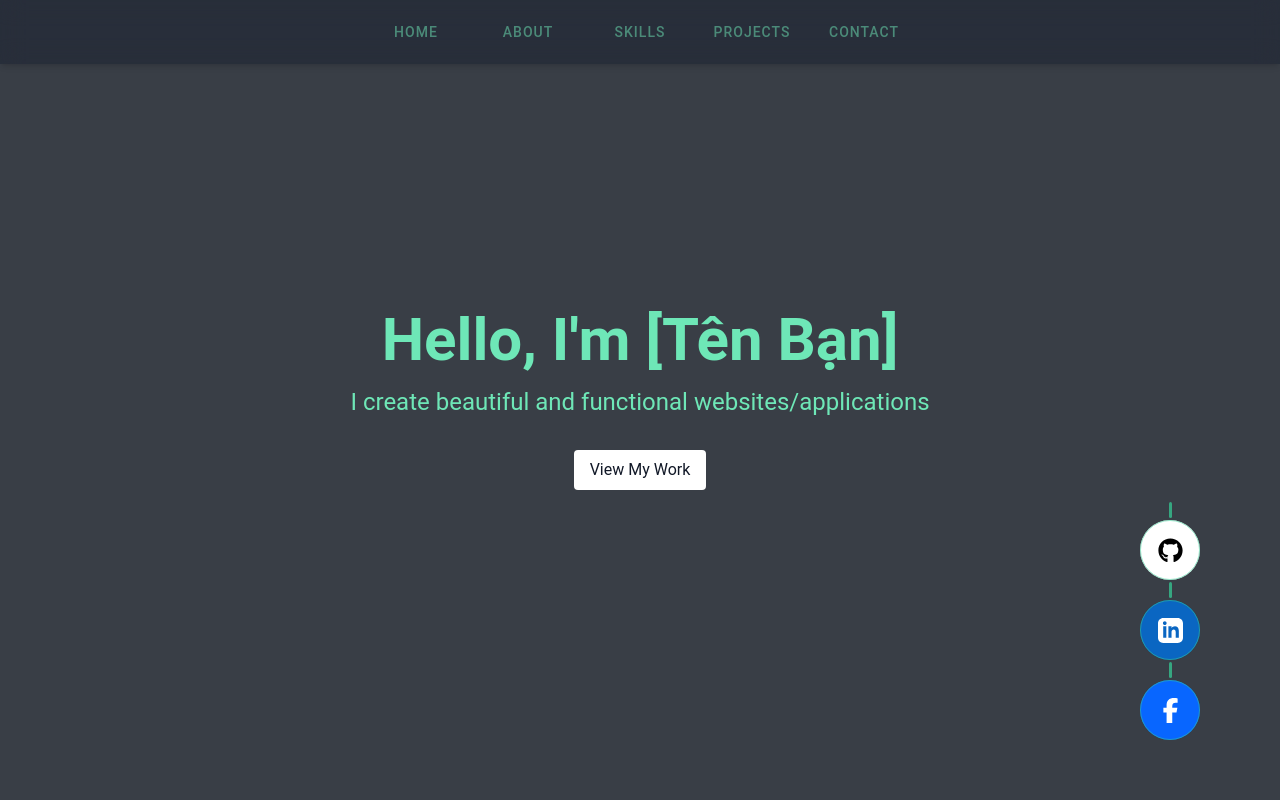
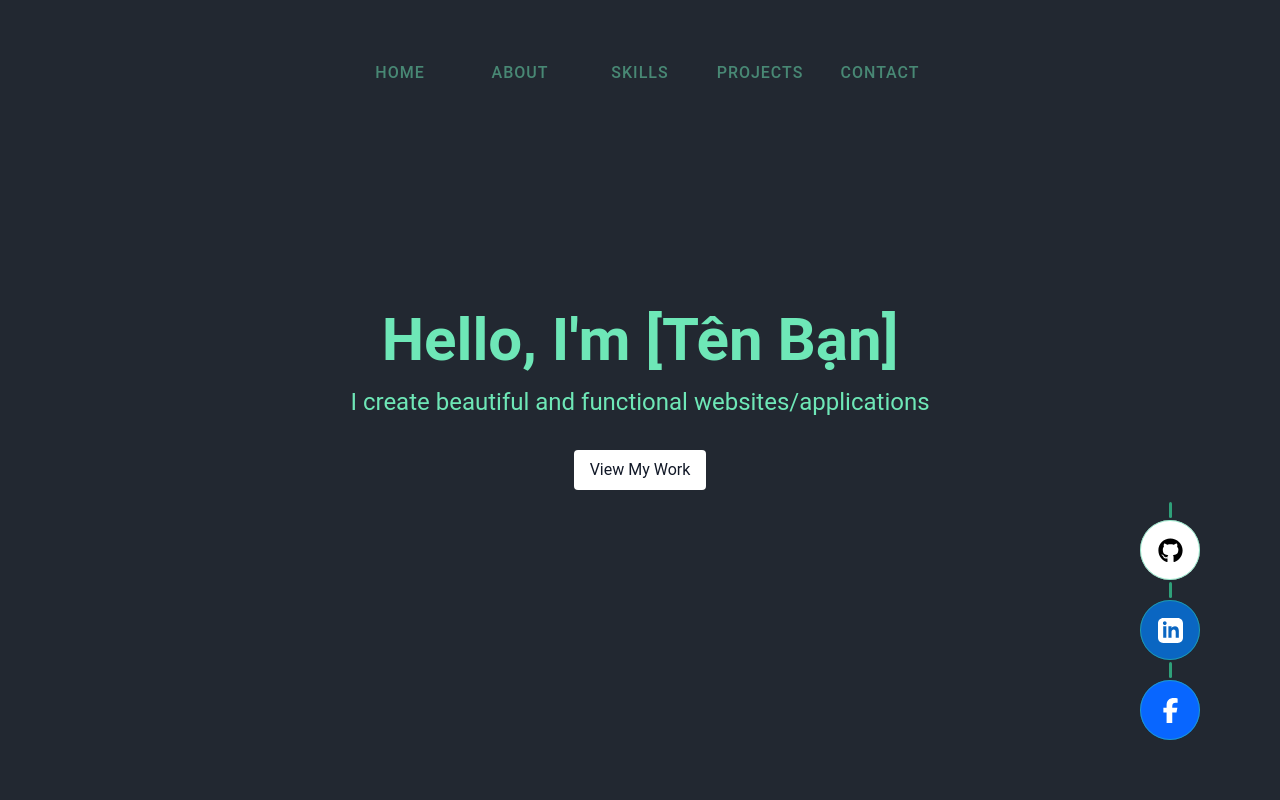
Before and after one commit to TranXuanPhong25/portfolio-v1, a Vue app: page / in a window 1280 px wide. Shown: the top 800 px of the page. Built offline with nearby package versions, Linux system fonts and the light colour scheme.

Commit message:
feat: scrolltrigger header resize

```diff
--- a/index.html
+++ b/index.html
@@ -3,7 +3,7 @@
 
 <head>
   <meta charset="UTF-8">
-  <link rel="icon" href="public/favicon.ico">
+  <link rel="icon" href="/favicon.ico">
   <meta name="viewport" content="width=device-width, initial-scale=1.0">
   <title>Phong</title>
 </head>
--- a/src/App.vue
+++ b/src/App.vue
@@ -1,10 +1,13 @@
 <script setup lang="ts">
 import { RouterView } from 'vue-router'
 import HeaderComponent from './components/HeaderComponent.vue'
+
 </script>
 
 <template>
+
    <HeaderComponent />
    <RouterView />
+
    <!-- <div class=" min-h-[2 00rem]"></div> -->
 </template>
--- a/src/assets/main.css
+++ b/src/assets/main.css
@@ -10,5 +10,5 @@ body {
 }
 
 body::-webkit-scrollbar {
-    display: none;
+    /* display: none; */
 }
--- a/src/assets/navButton.css
+++ b/src/assets/navButton.css
@@ -10,10 +10,9 @@
 
 .buttons-navigator button {
     width: 100px;
-    height: 40px;
+    height: 50px;
     position: relative;
     overflow: hidden;
-    font-size: 14px;
     letter-spacing: 1px;
     font-weight: 500;
     text-transform: uppercase;
--- a/src/components/HeaderComponent.vue
+++ b/src/components/HeaderComponent.vue
@@ -1,6 +1,7 @@
 <script setup lang="ts">
 import { ref } from 'vue'
 import NavigatorButton from './header/NavigatorButton.vue'
+
 interface Button {
    name: string,
    path: string,
@@ -36,8 +37,9 @@ const handleActive = (index: number) => {
 }
 </script>
 <template>
-   <header class="flex w-full justify-center pt-3 pb-3 fixed bg-slate-900/40 backdrop-blur-md shadow-md  z-50">
-      <nav class="flex gap-3 msm:hidden">
+   <header
+      class="flex w-full justify-center py-2 absolute mt-10 backdrop-blur-md z-50 transition-colors duration-400 text-base">
+      <nav class="flex gap-5 msm:hidden">
          <NavigatorButton @click="handleActive(0)" v-bind="buttons[0]">
             <svg xmlns="http://www.w3.org/2000/svg" fill="none" viewBox="0 0 24 24" stroke-width="1.5"
                stroke="currentColor" class="size-6">
@@ -46,26 +48,29 @@ const handleActive = (index: number) => {
             </svg>
          </NavigatorButton>
          <NavigatorButton @click="handleActive(1)" v-bind="buttons[1]">
-
             <svg xmlns="http://www.w3.org/2000/svg" fill="none" viewBox="0 0 24 24" stroke-width="1.5"
                stroke="currentColor" class="size-6">
                <path stroke-linecap="round" stroke-linejoin="round"
-                  d="M19.5 14.25v-2.625a3.375 3.375 0 0 0-3.375-3.375h-1.5A1.125 1.125 0 0 1 13.5 7.125v-1.5a3.375 3.375 0 0 0-3.375-3.375H8.25m5.231 13.481L15 17.25m-4.5-15H5.625c-.621 0-1.125.504-1.125 1.125v16.5c0 .621.504 1.125 1.125 1.125h12.75c.621 0 1.125-.504 1.125-1.125V11.25a9 9 0 0 0-9-9Zm3.75 11.625a2.625 2.625 0 1 1-5.25 0 2.625 2.625 0 0 1 5.25 0Z" />
+                  d="M15 9h3.75M15 12h3.75M15 15h3.75M4.5 19.5h15a2.25 2.25 0 0 0 2.25-2.25V6.75A2.25 2.25 0 0 0 19.5 4.5h-15a2.25 2.25 0 0 0-2.25 2.25v10.5A2.25 2.25 0 0 0 4.5 19.5Zm6-10.125a1.875 1.875 0 1 1-3.75 0 1.875 1.875 0 0 1 3.75 0Zm1.294 6.336a6.721 6.721 0 0 1-3.17.789 6.721 6.721 0 0 1-3.168-.789 3.376 3.376 0 0 1 6.338 0Z" />
             </svg>
+
+
 
          </NavigatorButton>
          <NavigatorButton @click="handleActive(2)" v-bind="buttons[2]">
             <svg xmlns="http://www.w3.org/2000/svg" fill="none" viewBox="0 0 24 24" stroke-width="1.5"
                stroke="currentColor" class="size-6">
                <path stroke-linecap="round" stroke-linejoin="round"
-                  d="M2.25 6.75c0 8.284 6.716 15 15 15h2.25a2.25 2.25 0 0 0 2.25-2.25v-1.372c0-.516-.351-.966-.852-1.091l-4.423-1.106c-.44-.11-.902.055-1.173.417l-.97 1.293c-.282.376-.769.542-1.21.38a12.035 12.035 0 0 1-7.143-7.143c-.162-.441.004-.928.38-1.21l1.293-.97c.363-.271.527-.734.417-1.173L6.963 3.102a1.125 1.125 0 0 0-1.091-.852H4.5A2.25 2.25 0 0 0 2.25 4.5v2.25Z" />
+                  d="M6.429 9.75 2.25 12l4.179 2.25m0-4.5 5.571 3 5.571-3m-11.142 0L2.25 7.5 12 2.25l9.75 5.25-4.179 2.25m0 0L21.75 12l-4.179 2.25m0 0 4.179 2.25L12 21.75 2.25 16.5l4.179-2.25m11.142 0-5.571 3-5.571-3" />
             </svg>
+
          </NavigatorButton>
          <NavigatorButton @click="handleActive(3)" v-bind="buttons[3]">
+
             <svg xmlns="http://www.w3.org/2000/svg" fill="none" viewBox="0 0 24 24" stroke-width="1.5"
                stroke="currentColor" class="size-6">
                <path stroke-linecap="round" stroke-linejoin="round"
-                  d="M2.25 6.75c0 8.284 6.716 15 15 15h2.25a2.25 2.25 0 0 0 2.25-2.25v-1.372c0-.516-.351-.966-.852-1.091l-4.423-1.106c-.44-.11-.902.055-1.173.417l-.97 1.293c-.282.376-.769.542-1.21.38a12.035 12.035 0 0 1-7.143-7.143c-.162-.441.004-.928.38-1.21l1.293-.97c.363-.271.527-.734.417-1.173L6.963 3.102a1.125 1.125 0 0 0-1.091-.852H4.5A2.25 2.25 0 0 0 2.25 4.5v2.25Z" />
+                  d="M19.5 14.25v-2.625a3.375 3.375 0 0 0-3.375-3.375h-1.5A1.125 1.125 0 0 1 13.5 7.125v-1.5a3.375 3.375 0 0 0-3.375-3.375H8.25m5.231 13.481L15 17.25m-4.5-15H5.625c-.621 0-1.125.504-1.125 1.125v16.5c0 .621.504 1.125 1.125 1.125h12.75c.621 0 1.125-.504 1.125-1.125V11.25a9 9 0 0 0-9-9Zm3.75 11.625a2.625 2.625 0 1 1-5.25 0 2.625 2.625 0 0 1 5.25 0Z" />
             </svg>
          </NavigatorButton>
          <NavigatorButton @click="handleActive(4)" v-bind="buttons[4]">
--- a/src/components/HeroSection.vue
+++ b/src/components/HeroSection.vue
@@ -1,9 +1,65 @@
+<script setup lang="ts">
+// import { DotLottieVue } from '@lottiefiles/dotlottie-vue'
+import { onMounted, onUnmounted, ref } from 'vue';
+import gsap from 'gsap';
+import { ScrollTrigger } from 'gsap/ScrollTrigger';
+
+gsap.registerPlugin(ScrollTrigger);
+
+const main = ref();
+let ctx: any;
+
+onMounted(() => {
+   ctx = gsap.context((self) => {
+      const header = document.querySelector('header');
+      gsap.to(header, {
+         scrollTrigger: {
+            trigger: main.value,
+            start: 'top -25',
+            end: '+=999999 ',
+            scrub: true,
+
+            onEnter: () => {
+               header.classList.toggle('absolute')
+               header.classList.toggle('mt-10')
+               header.classList.toggle('fixed')
+               header.classList.toggle('top-0')
+               header.classList.toggle('shadow-md')
+               header.classList.toggle('bg-slate-900/40')
+               header.classList.toggle('py-3')
+
+            },
+            onLeaveBack: () => {
+               header.classList.toggle('absolute')
+               header.classList.toggle('mt-10')
+               header.classList.toggle('fixed')
+               header.classList.toggle('top-0')
+               header.classList.toggle('bg-background')
+               header.classList.toggle('shadow-md')
+               header.classList.toggle('bg-slate-900/40')
+               header.classList.toggle('py-3')
+
+
+            }
+         },
+      });
+   }, main.value); // <- Scope!
+
+});
+
+onUnmounted(() => {
+   ctx.revert(); // <- Easy Cleanup!
+});
+</script>
 <template>
-   <section class="h-screen flex items-center justify-center bg-second ">
+   <section class="h-screen flex items-center justify-center bg-background " ref="main">
       <div class="text-center">
          <h1 class="text-6xl font-bold">Hello, I'm [Tên Bạn]</h1>
          <p class="text-2xl mt-4">I create beautiful and functional websites/applications</p>
          <a href="#projects" class="mt-8 inline-block bg-white text-gray-900 py-2 px-4 rounded">View My Work</a>
       </div>
+      <!-- <DotLottieVue src="https://lottie.host/97788edd-76a3-4869-a48d-57e9a2e56d3b/khmkV8EbCn.json"
+      style="width: 1000px; height: 1000px" loop autoplay direction="1" /> -->
    </section>
+
 </template>
```
